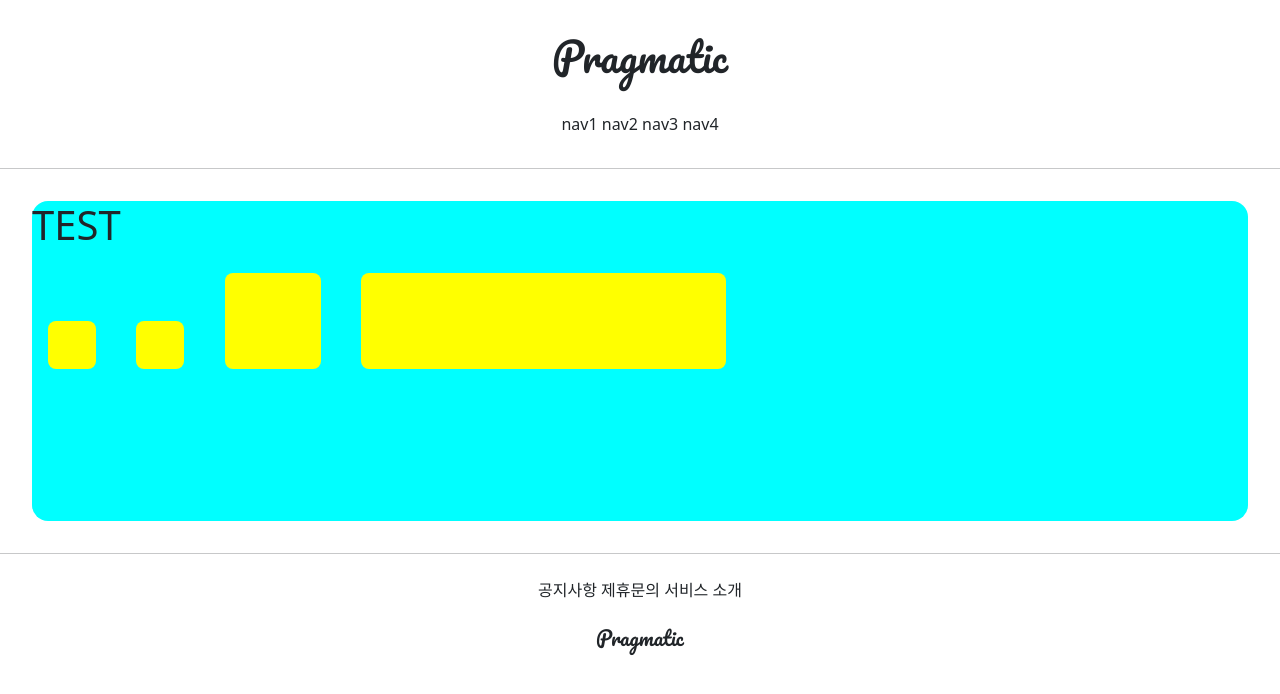
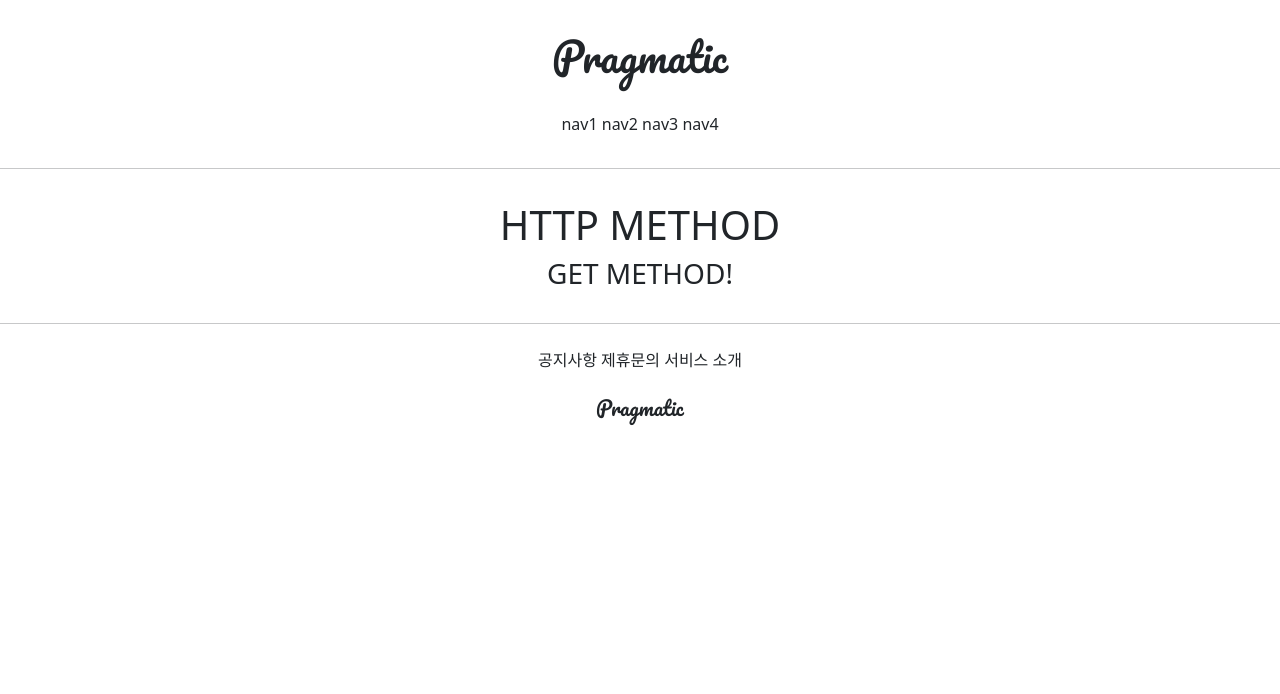
Before and after one commit to noeul1114/gis_4ban_1, a Django app: page /accounts/hello_world/ in a window 1280 px wide. Shown: the top 694 px of the page. Run offline with Django 3.2, Linux system fonts and the light colour scheme; parts of the project's set-up code (start-up, migrations or seed data) failed here and were passed over.

Commit message:
7/9 4ban class commit 2

```diff
--- a/accountapp/templates/accountapp/hello_world.html
+++ b/accountapp/templates/accountapp/hello_world.html
@@ -2,25 +2,10 @@
 
 {% block content %}
 
-    <style>
-        .testing {
-            background-color: yellow;
-            margin: 1rem;
-            width: 48px;
-            height: 48px;
-            border-radius: .5rem;
-            display: inline-block
-        }
-    </style>
-    <div style="height: 20rem; background-color: aqua;
-    margin: 2rem; border-radius: 1rem; font-size: 2rem">
-        <h1>TEST</h1>
+    <div style="margin: 2rem; text-align: center">
+        <h1>HTTP METHOD</h1>
 
-    <div class="testing" style="height: 48px; width: 48px"></div>
-    <div class="testing" style="height: 3rem; width: 3rem"></div>
-    <div class="testing" style="height: 3em; width: 3em"></div>
-    <div class="testing" style="height: 30%; width: 30%"></div>
-
+        <h3>{{ text }}</h3>
 
     </div>
 
--- a/accountapp/views.py
+++ b/accountapp/views.py
@@ -5,4 +5,9 @@ from django.shortcuts import render
 
 
 def hello_world(request):
-    return render(request, 'accountapp/hello_world.html')
+    if request.method == "POST":
+        return render(request, 'accountapp/hello_world.html',
+                      context={'text': 'POST METHOD!'})
+    else:
+        return render(request, 'accountapp/hello_world.html',
+                      context={'text': 'GET METHOD!'})
```
